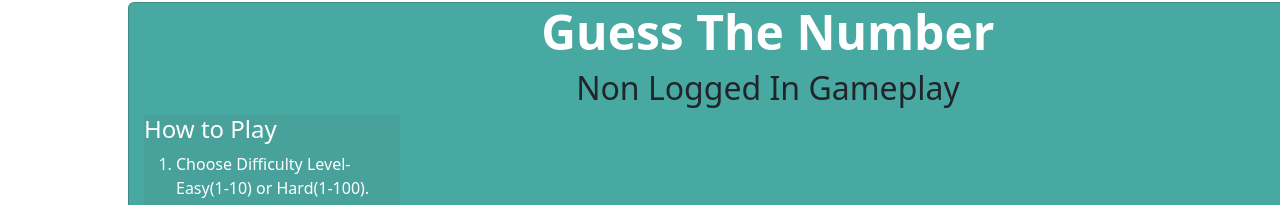
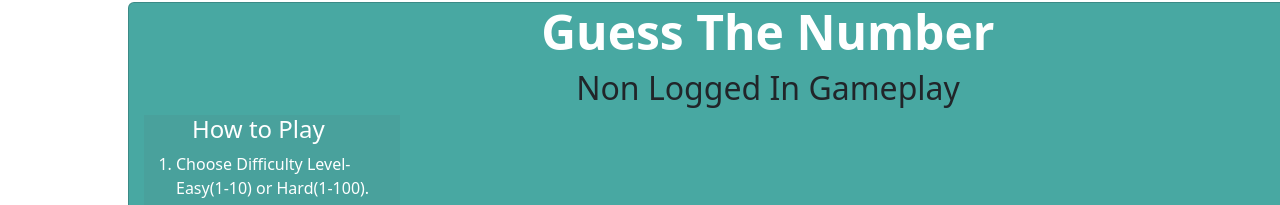
Before and after one commit to AndrewIMLEx/Learning-Project, a React app: page / in a window 1280 px wide. Shown: the part 78-283 px from the top of the page. Built offline with nearby package versions, Linux system fonts and the light colour scheme.

Commit message:
center h4 in Rules

```diff
--- a/src/style.css
+++ b/src/style.css
@@ -17,6 +17,10 @@ h2 {
     font-size: 32px;
 }
 
+h4 {
+    margin-left: 2em;
+}
+
 p {
     color: white;
     margin-left:2.5em;
```
